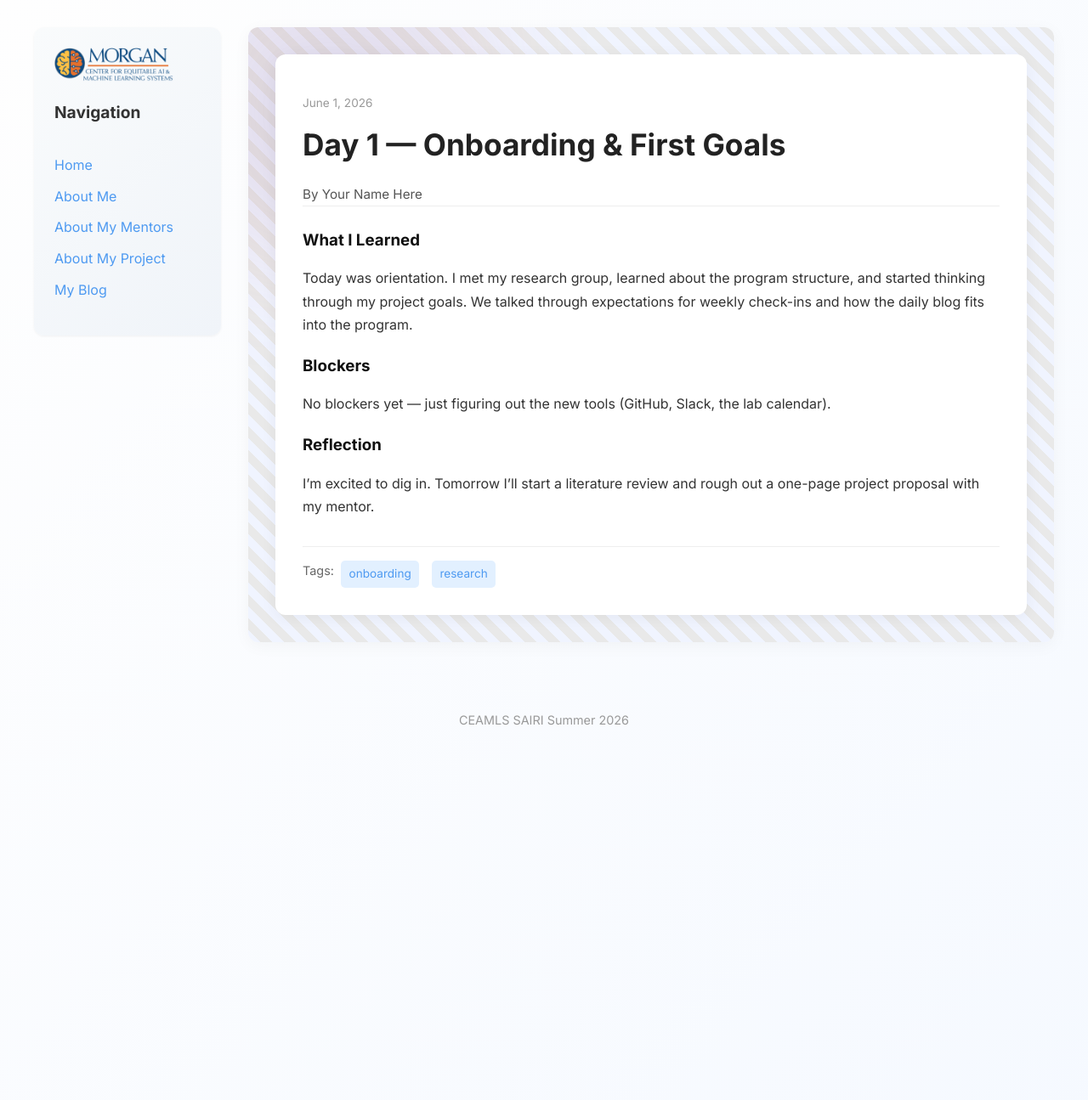
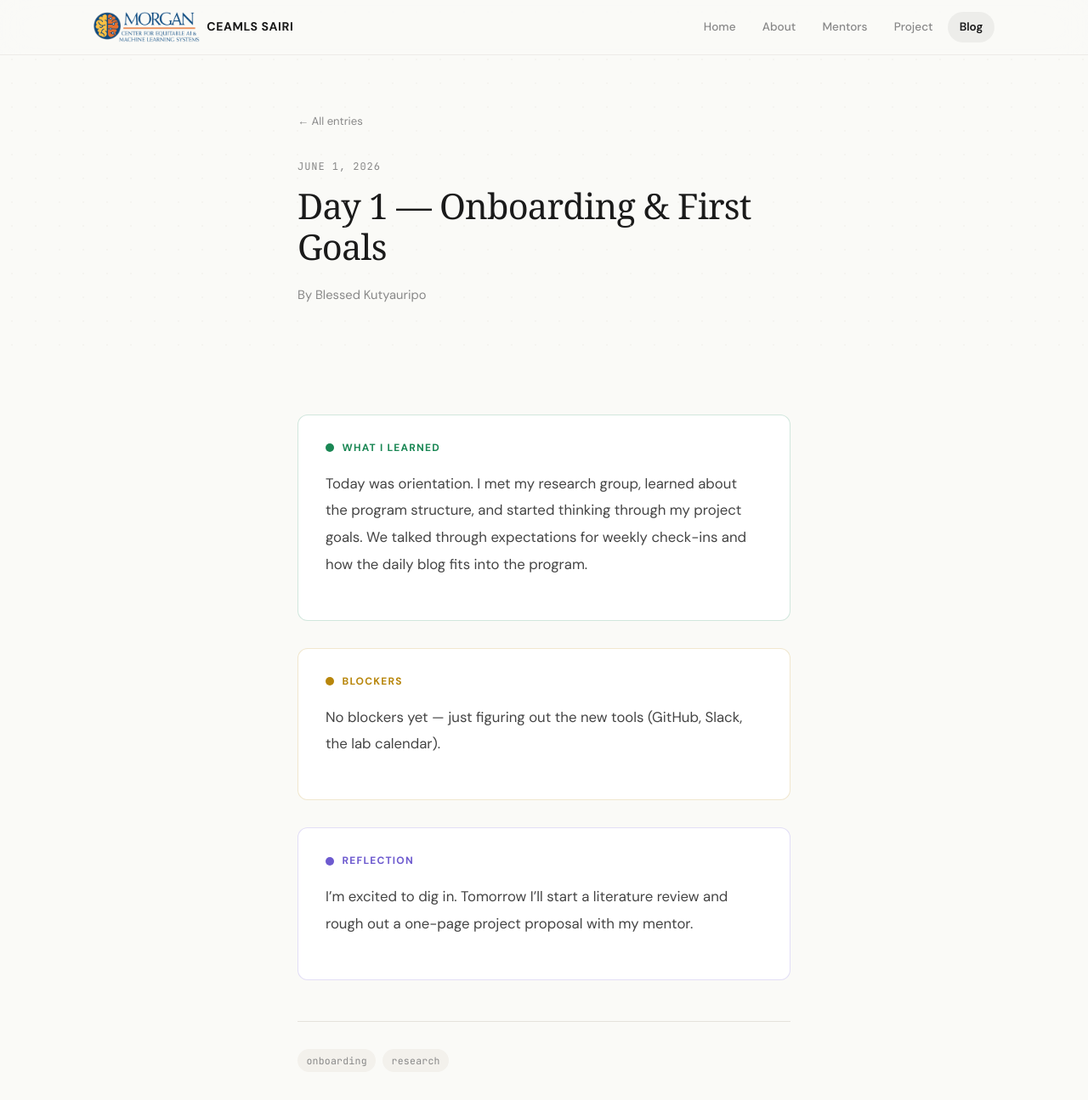
Before and after one commit to Bkaez/bkaezceamls26.github.io, a Jekyll site: the page built from _posts/2026-06-01-day-1.md, in a window 1280 px wide and 1400 px high. Shown: the top 1295 px of the window at 85% size. Built offline with Jekyll 4.4.1, drawn with Linux system fonts in a browser that asks for light colours; some web fonts are replaced.

Commit message:
Update _config.yml

```diff
--- a/_config.yml
+++ b/_config.yml
@@ -4,11 +4,11 @@
 # =====================================================
 
 # ----- Identity (shown in SEO + browser tab) -----
-title: Your Name Here                              # <- your name
-author: Your Name Here                             # <- your name (shown as post byline)
+title: Blessed Kutyauripo                              # <- your name
+author: Blessed Kutyauripo                             # <- your name (shown as post byline)
 description: My CEAMLS SAIRI Summer Research Site  # <- short site tagline
 email:                                             # <- (optional) contact email for SEO
-url: https://your-username.github.io               # <- your final site URL (canonical SEO links)
+url: https://bkaezceamls26.github.io               # <- your final site URL (canonical SEO links)
 lang: en-US
 
 # ----- Branding (program-wide; rarely changes) -----
@@ -24,7 +24,7 @@ logo_on_dark:  /assets/images/logo-on-dark.png
 # ----- Theme selection -----
 # Choose one of: minimal | premium | fresh | signal
 # See README.md for screenshots of each theme.
-theme_name: minimal
+theme_name: premium
 
 # ----- Site behavior -----
 show_downloads: false
```
